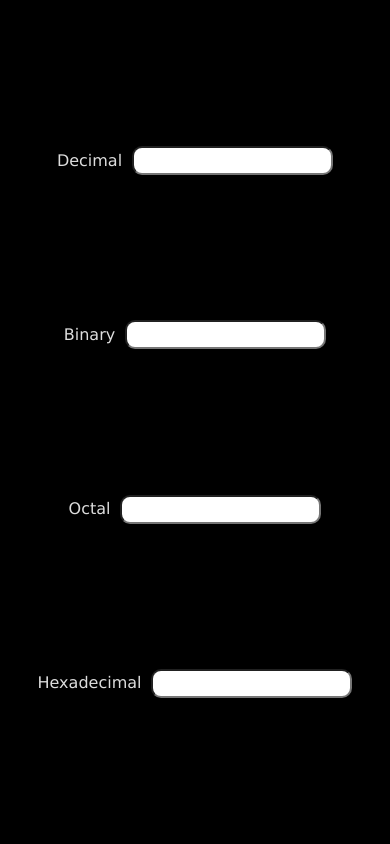
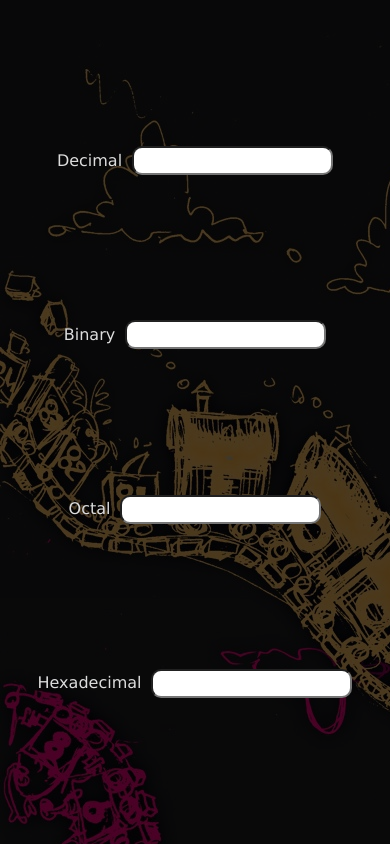
Before and after one commit to Chaitanya-Raj/number-converter, a React (Create React App) app: page / in a window 390 px wide. Built offline with nearby package versions, Linux system fonts and the light colour scheme.

Commit message:
fix NaN bug

```diff
--- a/src/App.css
+++ b/src/App.css
@@ -1,11 +1,14 @@
+body {
+  background: url("./bg.jpg");
+}
+
 .container {
   min-height: 100vh;
   display: flex;
-  flex-direction: column;
   justify-content: space-evenly;
   align-items: center;
   font-family: Verdana, Geneva, Tahoma, sans-serif;
-  background: #000;
+  background: rgba(0, 0, 0, 0.7);
 }
 
 .binary,
@@ -29,3 +32,9 @@ button {
   border-radius: 10px;
   padding: 5px 10px;
 }
+
+@media (max-width: 500px) {
+  .container {
+    flex-direction: column;
+  }
+}
--- a/src/App.js
+++ b/src/App.js
@@ -8,7 +8,11 @@ function App() {
   const [hex, setHex] = useState("");
 
   const convert = (value, n) => {
-    if (!isNaN(parseInt(value)) || value.match("^[A-Fa-f]*$") != null) {
+    if (
+      (!isNaN(parseInt(value)) || value.match("^[A-Fa-f]*$")) &&
+      value !== ""
+    ) {
+      console.log(value);
       if (n !== 2) {
         setBin(parseInt(value, n).toString(2));
       }
@@ -22,6 +26,7 @@ function App() {
         setHex(parseInt(value, n).toString(16));
       }
     } else {
+      console.log("no");
       if (n !== 2) {
         setBin("");
       }
@@ -37,34 +42,6 @@ function App() {
     }
   };
 
-  // useEffect(() => {
-  //   setBin((dec >>> 0).toString(2));
-  //   setOct((dec >>> 0).toString(8));
-  //   setHex((dec >>> 0).toString(16));
-  // }, [dec]);
-
-  // useEffect(() => {
-  //   let tempDec = String(parseInt(bin, 2));
-  //   setDec(tempDec);
-  //   setOct(tempDec.toString(8));
-  //   setHex(tempDec.toString(16));
-  //   console.log("bin");
-  // }, [bin]);
-
-  // useEffect(() => {
-  //   let tempDec = String(parseInt(oct, 8));
-  //   setDec(tempDec);
-  //   setBin(tempDec.toString(2));
-  //   setHex(tempDec.toString(16));
-  // }, [oct]);
-
-  // useEffect(() => {
-  //   let tempDec = String(parseInt(hex, 16));
-  //   setDec(tempDec);
-  //   setOct(tempDec.toString(8));
-  //   setBin(tempDec.toString(2));
-  // }, [hex]);
-
   return (
     <div className="container">
       <div className="decimal">
@@ -75,7 +52,7 @@ function App() {
           id="dec"
           value={dec}
           onChange={(e) => {
-            if (e.target.value.match("^[0-9]*$") != null) {
+            if (e.target.value.match("^[0-9]*$")) {
               setDec(e.target.value);
               convert(e.target.value, 10);
             }
@@ -90,7 +67,7 @@ function App() {
           id="bin"
           value={bin}
           onChange={(e) => {
-            if (e.target.value.match("^[0-1]*$") != null) {
+            if (e.target.value.match("^[0-1]*$")) {
               setBin(e.target.value);
               convert(e.target.value, 2);
             }
@@ -105,7 +82,7 @@ function App() {
           id="oct"
           value={oct}
           onChange={(e) => {
-            if (e.target.value.match("^[0-7]*$") != null) {
+            if (e.target.value.match("^[0-7]*$")) {
               setOct(e.target.value);
               convert(e.target.value, 8);
             }
@@ -120,7 +97,7 @@ function App() {
           id="hex"
           value={hex}
           onChange={(e) => {
-            if (e.target.value.match("^[a-fA-F0-9]*$") != null) {
+            if (e.target.value.match("^[a-fA-F0-9]*$")) {
               setHex(e.target.value);
               convert(e.target.value, 16);
             }
```
Also changed, not shown: src/bg.jpg (added).
